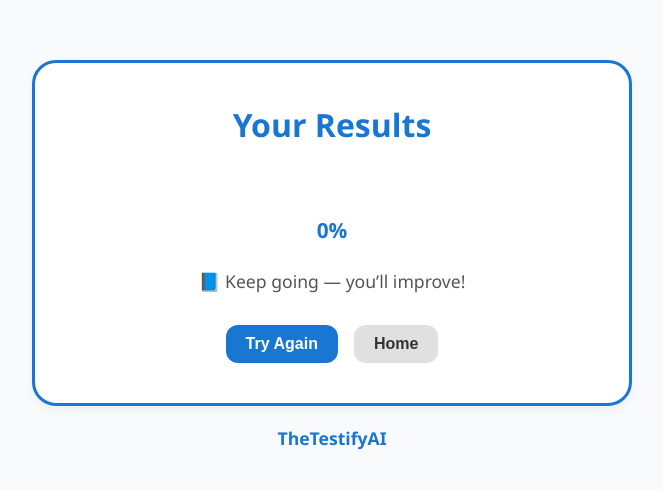
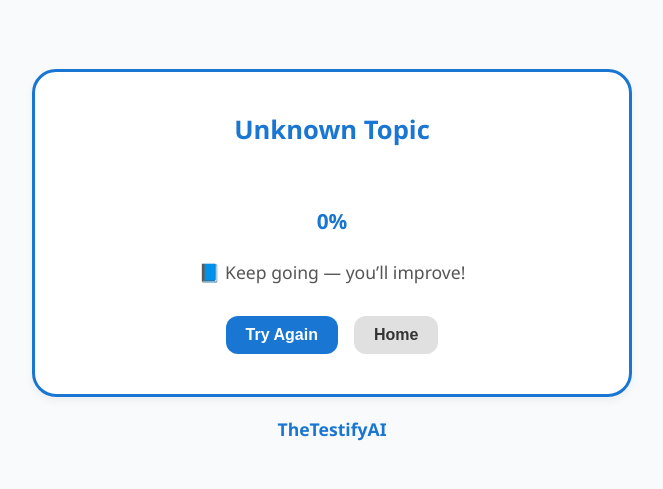
Before and after one commit to christensenandrew455-cell/Testifyai, a Next.js app: page /results in a window 1280 px wide. Shown: the part 145-634 px from the top of the page, without its empty margins (308-971 px from the left). Built offline with nearby package versions, Linux system fonts and the light colour scheme.

Commit message:
Update page.js

```diff
--- a/app/results/page.js
+++ b/app/results/page.js
@@ -2,7 +2,7 @@
 
 import { useSearchParams } from "next/navigation";
 import Link from "next/link";
-import { Suspense } from "react";
+import { Suspense, useEffect, useState } from "react";
 
 function ResultsInner() {
   const searchParams = useSearchParams();
@@ -10,6 +10,25 @@ function ResultsInner() {
   const score = parseInt(searchParams.get("score") || "0", 10);
   const total = parseInt(searchParams.get("total") || "0", 10);
   const percent = total > 0 ? Math.round((score / total) * 100) : 0;
+
+  const [topic, setTopic] = useState(searchParams.get("topic") || "Unknown Topic");
+
+  // 🧩 Try to recover topic from sessionStorage if not in URL
+  useEffect(() => {
+    if (!topic || topic === "Unknown Topic") {
+      try {
+        const stored = sessionStorage.getItem("testData");
+        if (stored) {
+          const data = JSON.parse(stored);
+          if (data.length > 0 && data[0].topic) {
+            setTopic(data[0].topic);
+          }
+        }
+      } catch (err) {
+        console.error("Error loading topic:", err);
+      }
+    }
+  }, [topic]);
 
   const getMessage = () => {
     if (percent >= 90) return "🔥 Master Level! Excellent job!";
@@ -46,18 +65,19 @@ function ResultsInner() {
       >
         <h1
           style={{
-            fontSize: "2rem",
+            fontSize: "1.6rem",
             fontWeight: "800",
             color: "#1976d2",
-            marginBottom: "20px",
+            marginBottom: "10px",
           }}
         >
-          Your Results
+          {topic}
         </h1>
 
         <p style={{ fontSize: "1.5rem", fontWeight: "700", marginBottom: "10px" }}>
-          Score: {score} / {total}
+          {score} out of {total}
         </p>
+
         <p
           style={{
             fontSize: "1.3rem",
@@ -68,6 +88,7 @@ function ResultsInner() {
         >
           {percent}%
         </p>
+
         <p style={{ fontSize: "1.1rem", marginBottom: "30px", color: "#555" }}>
           {getMessage()}
         </p>
```
